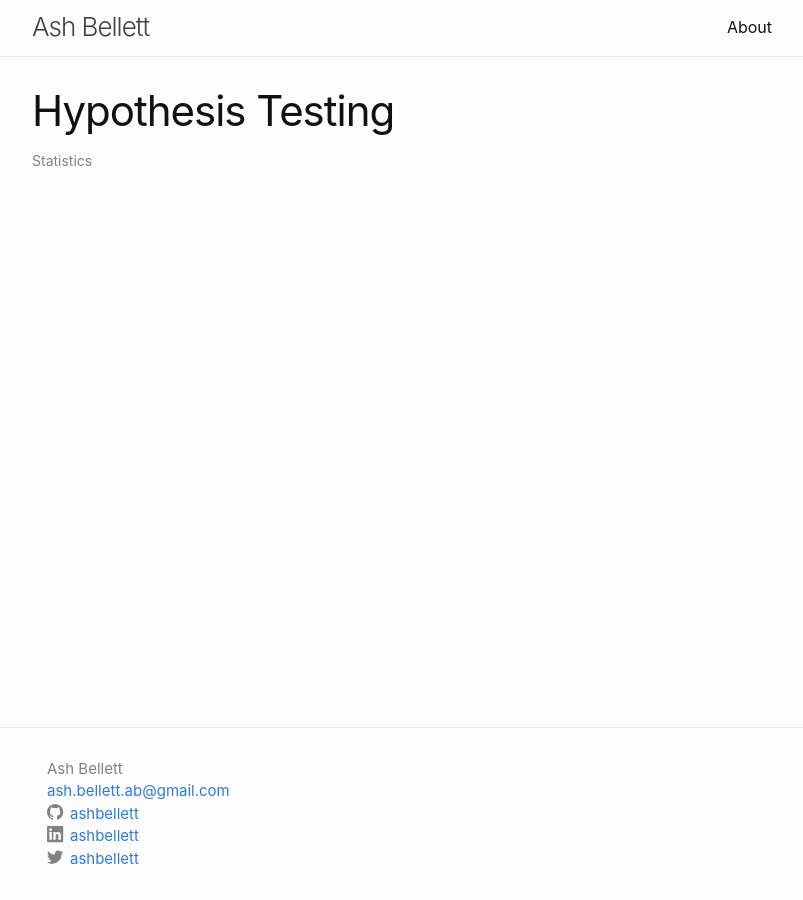
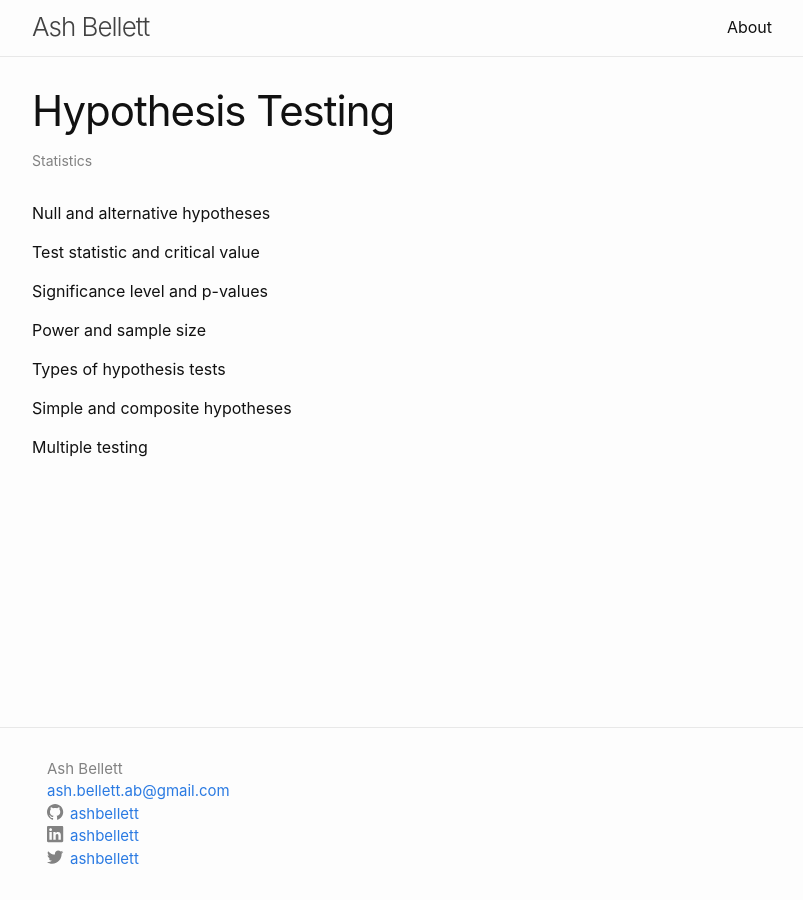
Before and after one commit to ashbellett/ashbellett.github.io, a Jekyll site: the page built from _posts/_statistics/hypothesis-testing.md, in a window 1280 px wide. Shown: the whole page, without its empty margins (238-1041 px from the left). Built offline with Jekyll 4.4.1, drawn with Linux system fonts in a browser that asks for light colours; some web fonts are replaced.

Commit message:
Expand statistics topics

```diff
--- a/_posts/_statistics/hypothesis-testing.md
+++ b/_posts/_statistics/hypothesis-testing.md
@@ -5,3 +5,17 @@ title:  "Hypothesis Testing"
 tags: ["probability", "hypothesis-testing"]
 description: "Deciding whether data supports an idea"
 ---
+
+Null and alternative hypotheses
+
+Test statistic and critical value
+
+Significance level and p-values
+
+Power and sample size
+
+Types of hypothesis tests
+
+Simple and composite hypotheses
+
+Multiple testing
```
Also changed, not shown: _posts/_statistics/estimators.md (+6 -0 lines), _posts/_statistics/interval-estimation.md (+6 -0 lines), _posts/_statistics/point-estimation.md (+8 -0 lines), _posts/_statistics/samples.md (+4 -0 lines).
